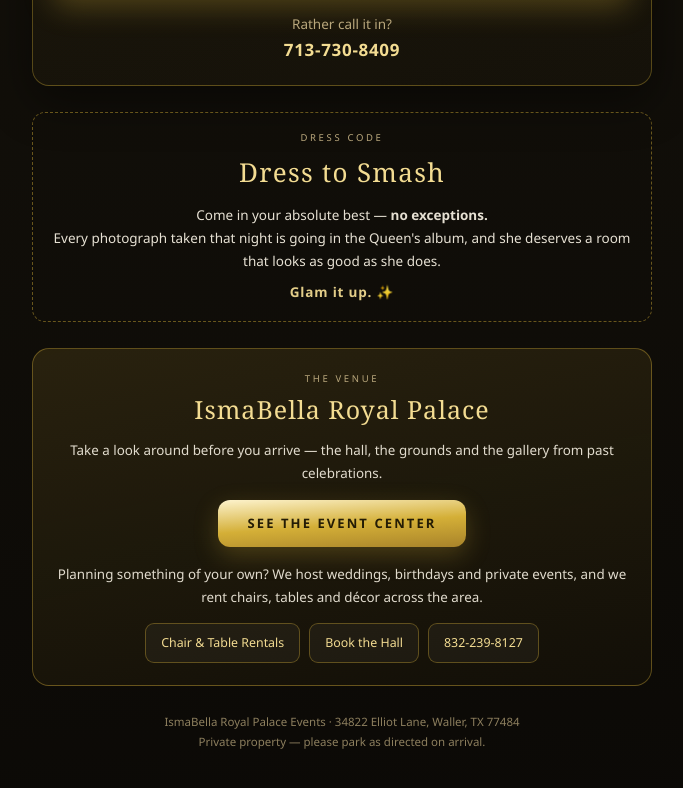
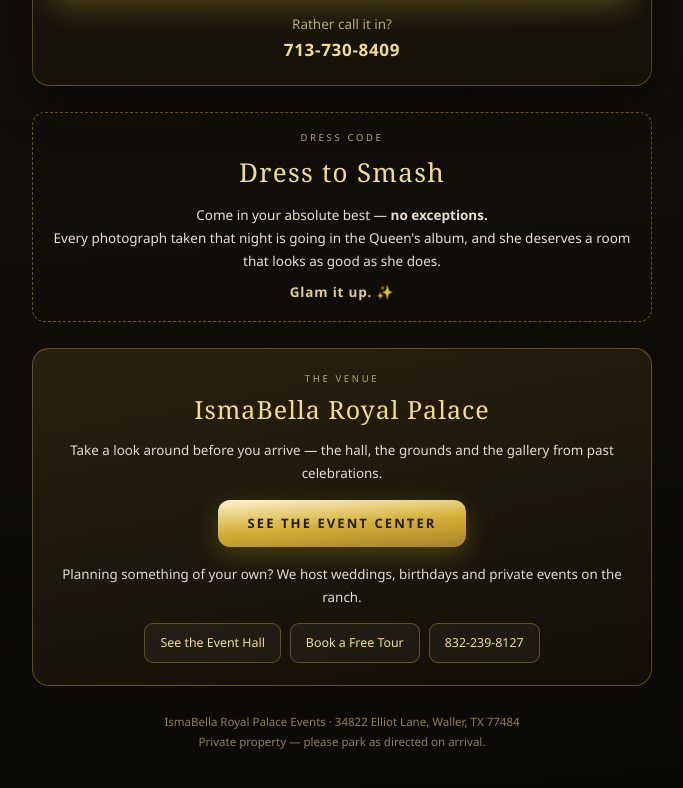
Before and after one commit to 7zwebdevelopers/christabel-rsvp, a plain HTML site: page index.html in a window 1280 px wide. Shown: the part 1509-2297 px from the top of the page, without its empty margins (298-981 px from the left). Drawn offline with Linux system fonts and the light colour scheme.

Commit message:
Point venue promo at event-hall + tour, not rentals (placeholder prices, no chair photos)

```diff
--- a/index.html
+++ b/index.html
@@ -273,11 +273,11 @@
     </a>
     <div class="vp-text" style="margin-top:16px">
       Planning something of your own? We host weddings, birthdays and
-      private events, and we rent chairs, tables and décor across the area.
+      private events on the ranch.
     </div>
     <div class="vp-links">
-      <a href="https://ismabellaroyalevents.com/rentals" target="_blank" rel="noopener">Chair &amp; Table Rentals</a>
-      <a href="https://ismabellaroyalevents.com/book" target="_blank" rel="noopener">Book the Hall</a>
+      <a href="https://ismabellaroyalevents.com/event-hall" target="_blank" rel="noopener">See the Event Hall</a>
+      <a href="https://ismabellaroyalevents.com/book-a-tour" target="_blank" rel="noopener">Book a Free Tour</a>
       <a href="tel:+18322398127">832-239-8127</a>
     </div>
   </div>
```
